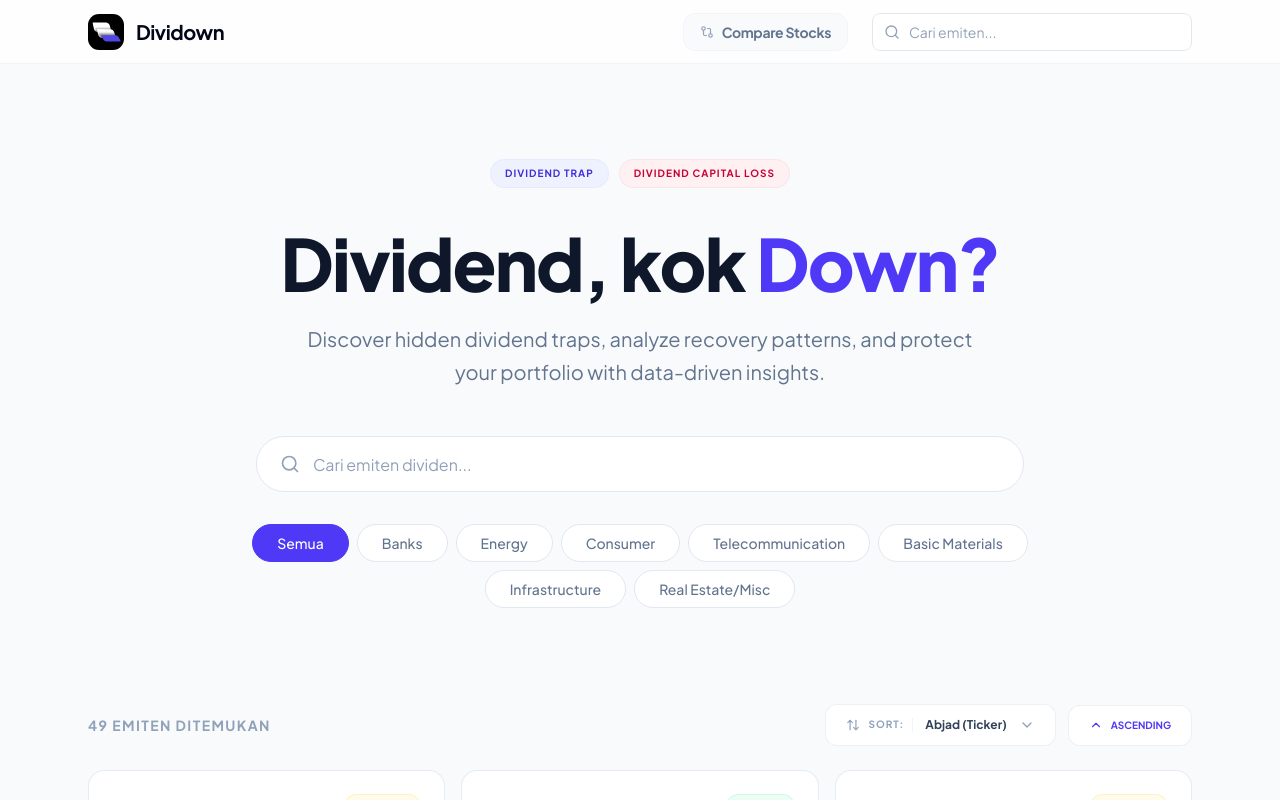
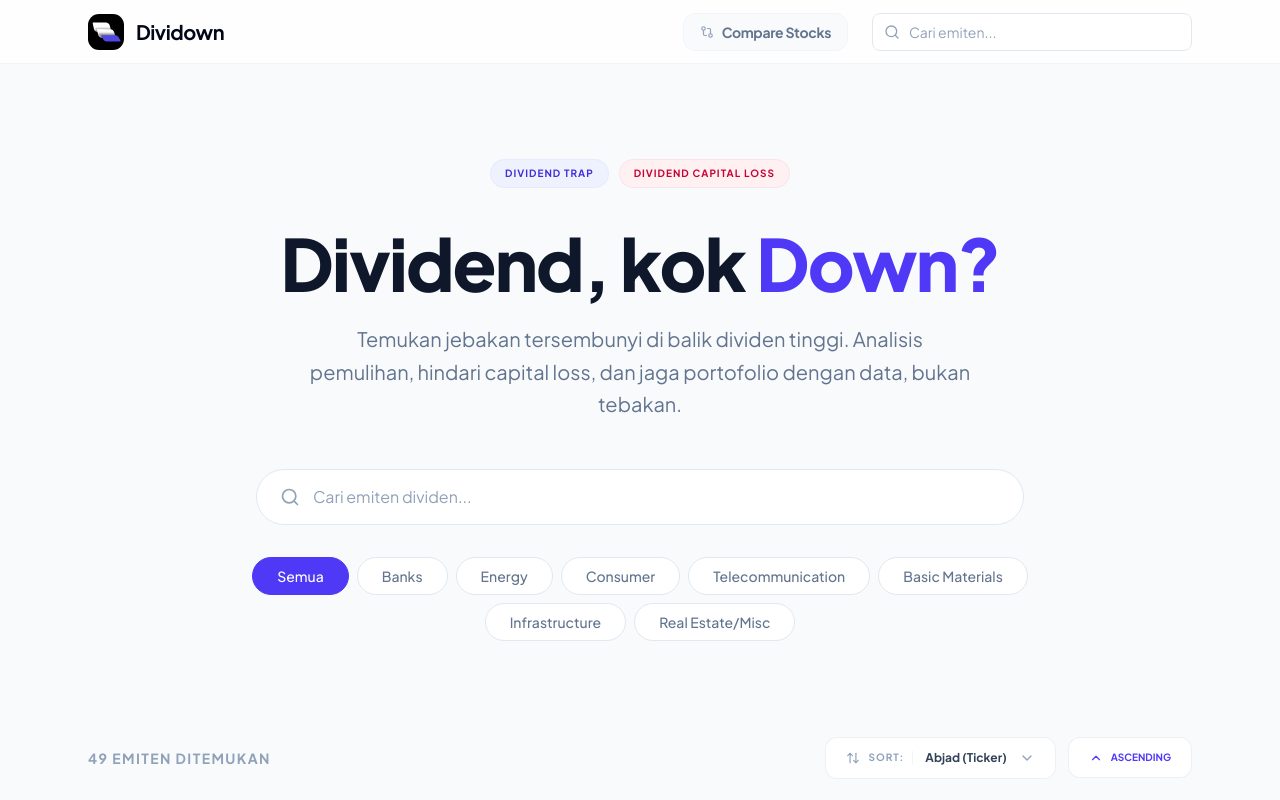
Before and after one commit to affanmaulana/dividown, a React (Vite) app: page / in a window 1280 px wide. Shown: the top 800 px of the page. Built offline with nearby package versions, Linux system fonts and the light colour scheme.

Commit message:
update desc

```diff
--- a/src/LandingPage.jsx
+++ b/src/LandingPage.jsx
@@ -166,7 +166,7 @@ export default function LandingPage() {
           Dividend, kok <span className="text-indigo-600">Down?</span>
         </h1>
         <p className="text-slate-500 text-lg md:text-xl max-w-2xl mx-auto leading-relaxed mb-12">
-          Discover hidden dividend traps, analyze recovery patterns, and protect your portfolio with data-driven insights.
+          Temukan jebakan tersembunyi di balik dividen tinggi. Analisis pemulihan, hindari capital loss, dan jaga portofolio dengan data, bukan tebakan.
         </p>
 
         {/* DISCOVERY CONTROLS */}
```
